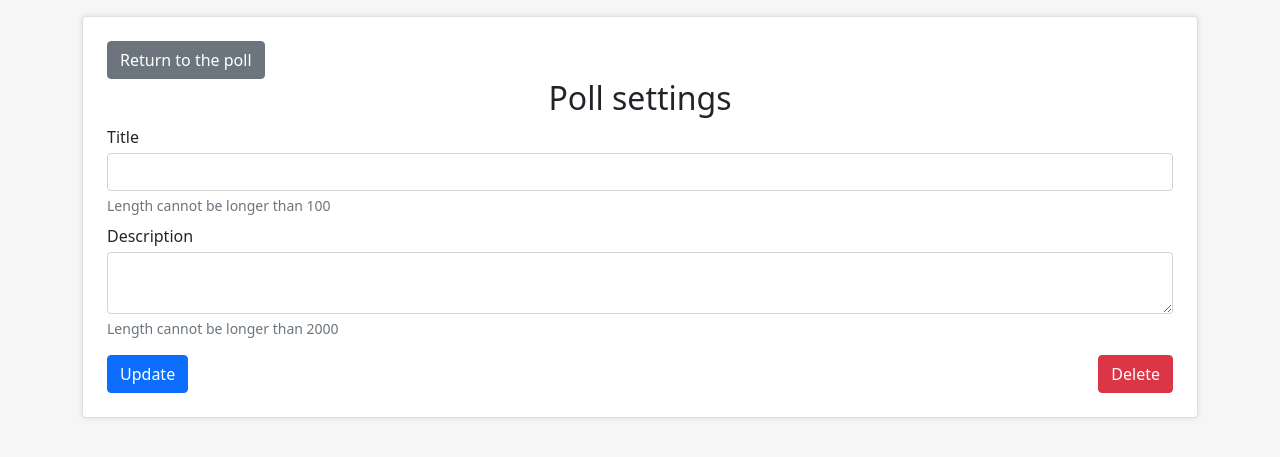
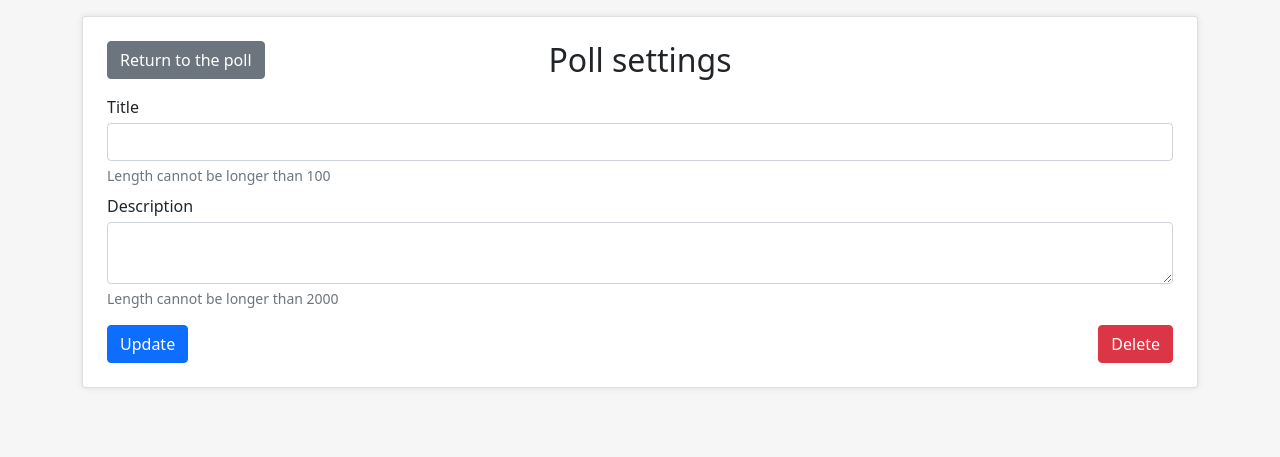
Before and after one commit to EnterKeeper/learnen, a Flask app: template templates/poll_edit.html in a window 1280 px wide. Shown: the part 56-513 px from the top of the page. Run offline with Flask 2, Linux system fonts and the light colour scheme; tables that the repository leaves empty hold one stand-in row (values such as "Sample post"); the template is opened without the code that fills it: values that come from a table or form of the project are taken from there, most other values are stand-ins (such as "Sample title", 1, 10 or a date in 2020); parts of the project's set-up code (start-up, migrations or seed data) failed here and were passed over.

Commit message:
Poll return button update

```diff
--- a/templates/poll_edit.html
+++ b/templates/poll_edit.html
@@ -5,8 +5,8 @@
         <div class="empty">Poll not found</div>
     {% else %}
         <div class="card p-4">
-            <a class="btn btn-secondary me-auto" href="{{ url_for("polls.poll_info", poll_id=poll["id"]) }}">Return to the poll</a>
-            <h2 class="text-center">Poll settings</h2>
+            <a class="btn btn-secondary position-absolute" href="{{ url_for("polls.poll_info", poll_id=poll["id"]) }}">Return to the poll</a>
+            <h2 class="text-center mb-3">Poll settings</h2>
             <div class="position-relative">
                 <form method="post" enctype="multipart/form-data" novalidate>
                     {{ form.hidden_tag() }}
```
